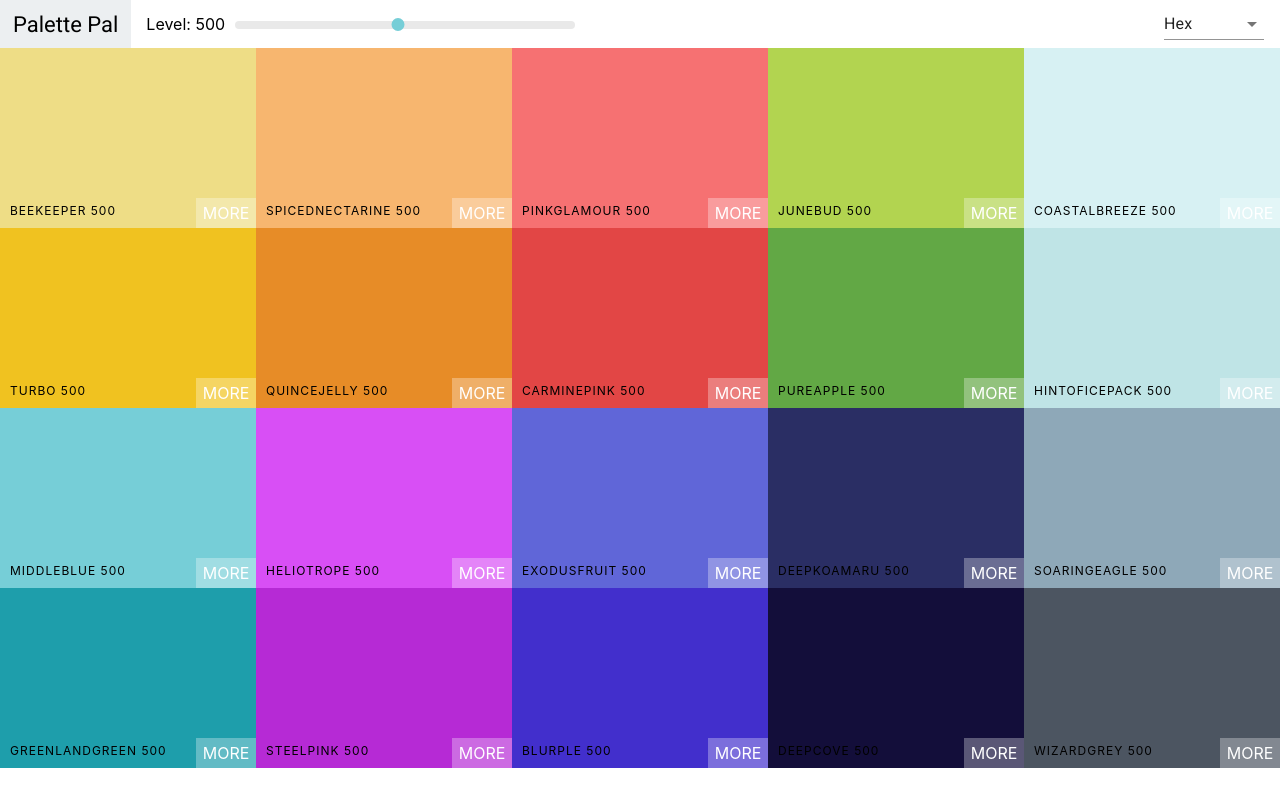
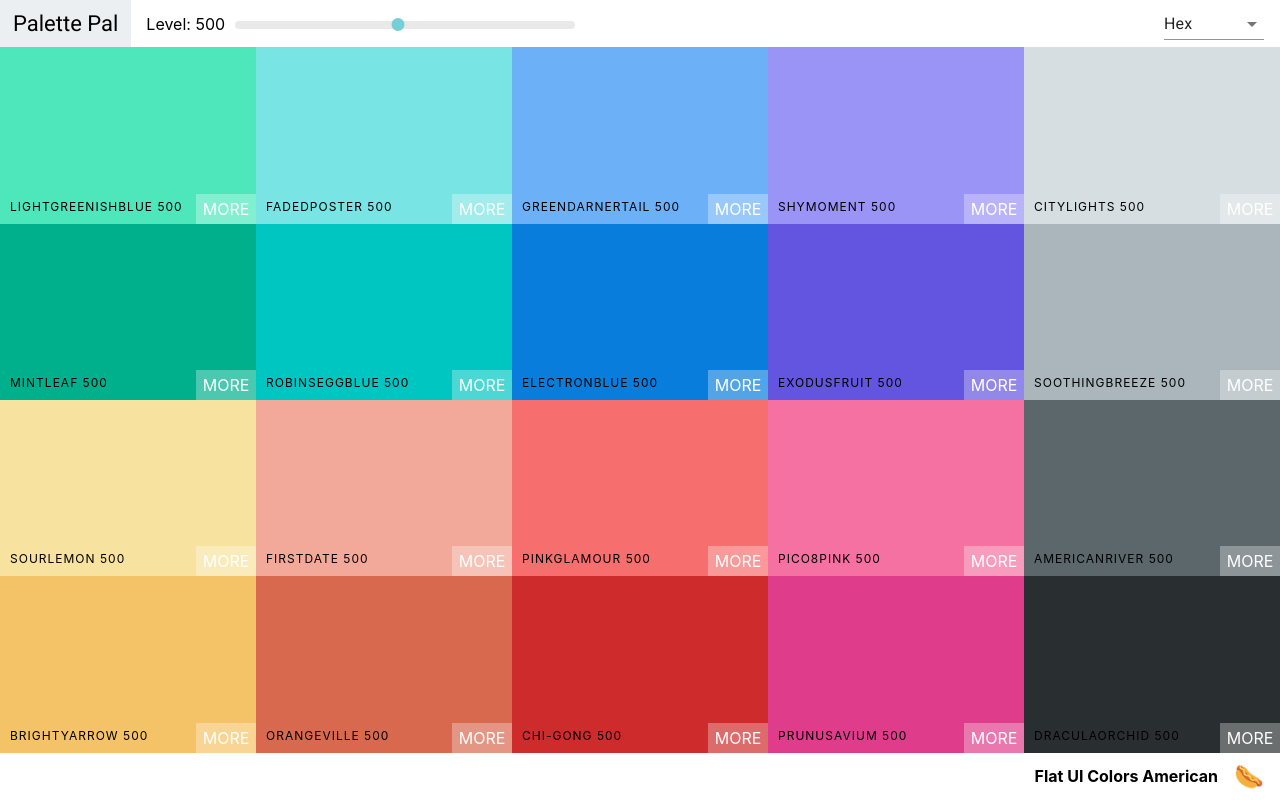
Before and after one commit to CaeCur/colors-app, a React (Create React App) app: page / in a window 1280 px wide. Built offline with nearby package versions, Linux system fonts and the light colour scheme.

Commit message:
added palette footer

```diff
--- a/src/App.js
+++ b/src/App.js
@@ -5,7 +5,7 @@
 function App () {
 	return (
 		<div>
-			<Palette palette={generatePalette(seedColors[4])} />
+			<Palette palette={generatePalette(seedColors[3])} />
 		</div>
 	);
 }
--- a/src/Palette.css
+++ b/src/Palette.css
@@ -6,3 +6,17 @@
 .Palette-colors {
 	height: 90%;
 }
+
+.Palette-footer {
+	background-color: white;
+	height: 6vh;
+	display: flex;
+	justify-content: flex-end;
+	align-items: center;
+	font-weight: bold;
+}
+
+.footer-emoji {
+	font-size: 1.5rem;
+	margin: 0 1rem;
+}
--- a/src/Palette.js
+++ b/src/Palette.js
@@ -20,17 +20,21 @@
 	}
 
 	render () {
-		const { colors } = this.props.palette;
+		const { colors, paletteName, emoji } = this.props.palette;
 		const { level, format } = this.state;
 
 		const colorBoxes = colors[level].map((color) => (
-			<ColorBox key={color.name} background={color[format]} name={color.name} />
+			<ColorBox key={color.id} background={color[format]} name={color.name} />
 		));
 
 		return (
 			<div className="Palette">
 				<Navbar level={level} changeLevel={this.changeLevel} changeFormat={this.changeFormat} />
 				<div className="Palette-colors">{colorBoxes}</div>
+				<footer className="Palette-footer">
+					{paletteName}
+					<span className="footer-emoji">{emoji}</span>
+				</footer>
 			</div>
 		);
 	}
--- a/src/colorHelpers.js
+++ b/src/colorHelpers.js
@@ -6,7 +6,7 @@
 	let newPalette = {
 		paletteName : starterPalette.paletteName,
 		id          : starterPalette.id,
-		emoji       : "🎨",
+		emoji       : starterPalette.emoji,
 		colors      : {}
 	};
 
--- a/src/seedColors.js
+++ b/src/seedColors.js
@@ -55,7 +55,7 @@
 	{
 		paletteName : "Flat UI Colors Dutch",
 		id          : "flat-ui-colors-dutch",
-		emoji       : "🇳🇱",
+		emoji       : "🌷",
 		colors      : [
 			{ name: "Sunflower", color: "#FFC312" },
 			{ name: "Energos", color: "#C4E538" },
@@ -82,7 +82,7 @@
 	{
 		paletteName : "Flat UI Colors American",
 		id          : "flat-ui-colors-american",
-		emoji       : "🇺🇸",
+		emoji       : "🌭",
 		colors      : [
 			{ name: "LightGreenishBlue", color: "#55efc4" },
 			{ name: "FadedPoster", color: "#81ecec" },
@@ -109,7 +109,7 @@
 	{
 		paletteName : "Flat UI Colors Aussie",
 		id          : "flat-ui-colors-aussie",
-		emoji       : "🇦🇺",
+		emoji       : "🪃",
 		colors      : [
 			{ name: "Beekeeper", color: "#f6e58d" },
 			{ name: "SpicedNectarine", color: "#ffbe76" },
@@ -136,7 +136,7 @@
 	{
 		paletteName : "Flat UI Colors British",
 		id          : "flat-ui-colors-british",
-		emoji       : "🇬🇧",
+		emoji       : "💷",
 		colors      : [
 			{ name: "ProtossPylon", color: "#00a8ff" },
 			{ name: "Periwinkle", color: "#9c88ff" },
@@ -163,7 +163,7 @@
 	{
 		paletteName : "Flat UI Colors Spanish",
 		id          : "flat-ui-colors-spanish",
-		emoji       : "🇪🇸",
+		emoji       : "💃🏻",
 		colors      : [
 			{ name: "JacksonsPurple", color: "#40407a" },
 			{ name: "C64Purple", color: "#706fd3" },
@@ -190,7 +190,7 @@
 	{
 		paletteName : "Flat UI Colors Indian",
 		id          : "flat-ui-colors-indian",
-		emoji       : "🇮🇳",
+		emoji       : "🍛",
 		colors      : [
 			{ name: "OrchidOrange", color: "#FEA47F" },
 			{ name: "SpiroDiscoBall", color: "#25CCF7" },
@@ -217,7 +217,7 @@
 	{
 		paletteName : "Flat UI Colors French",
 		id          : "flat-ui-colors-french",
-		emoji       : "🇫🇷",
+		emoji       : "🥖",
 		colors      : [
 			{ name: "FlatFlesh", color: "#fad390" },
 			{ name: "MelonMelody", color: "#f8c291" },
```
